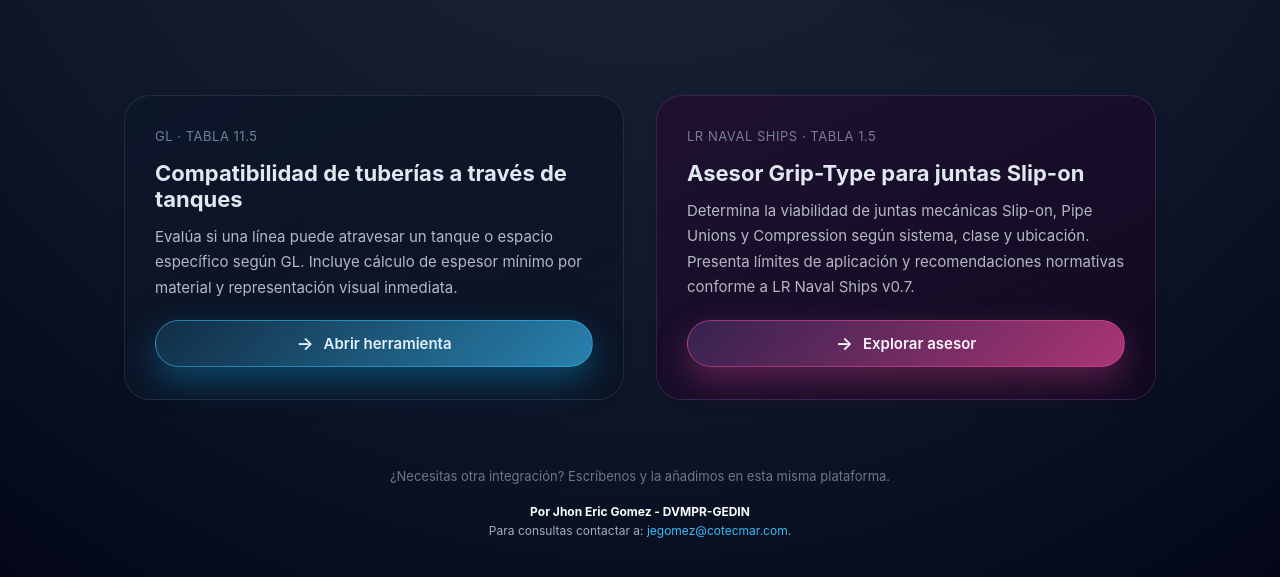
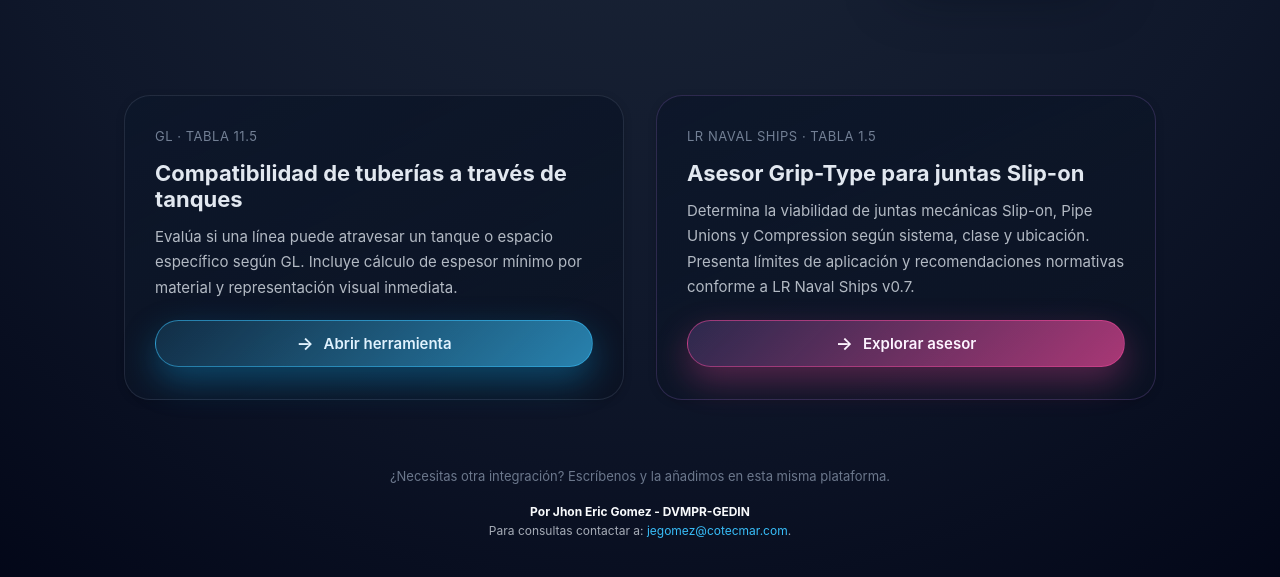
Before and after one commit to JEGOMEZ20/Pasos-Tanques, a plain HTML site: page index.html in a window 1280 px wide. Shown: the part 331-908 px from the top of the page. Drawn offline with Linux system fonts and the light colour scheme.

Commit message:
Update index.html

```diff
--- a/index.html
+++ b/index.html
@@ -84,7 +84,7 @@
     flex-direction: column;
   }
   .card.card--secondary {
-    background: linear-gradient(155deg, rgba(31, 17, 48, 0.95), rgba(18, 8, 32, 0.82));
+    background: linear-gradient(155deg, rgba(13, 23, 42, 0.95), rgba(11, 19, 35, 0.78));
     border-color: rgba(192, 132, 252, 0.18);
   }
   .card h2 {
```
